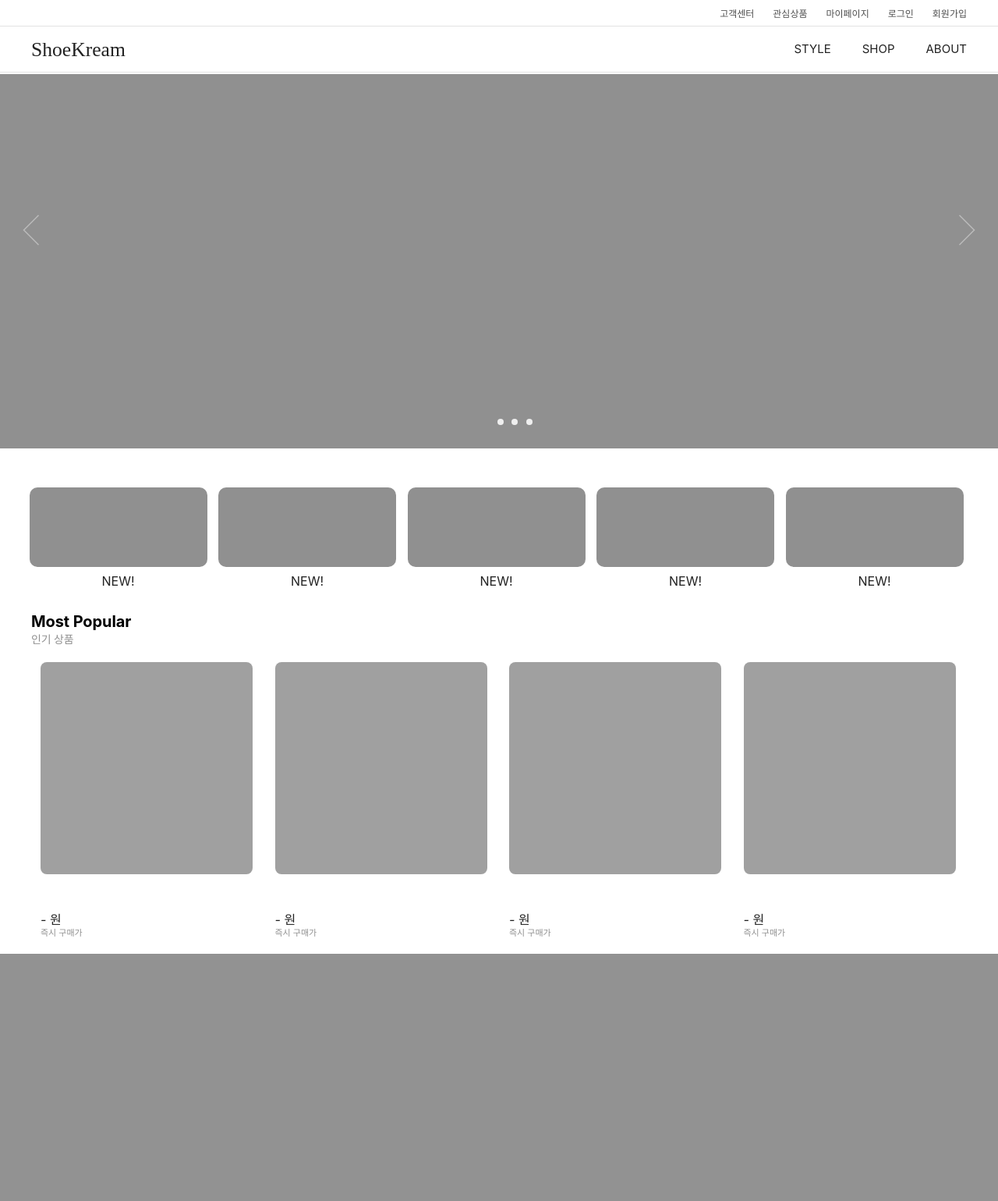
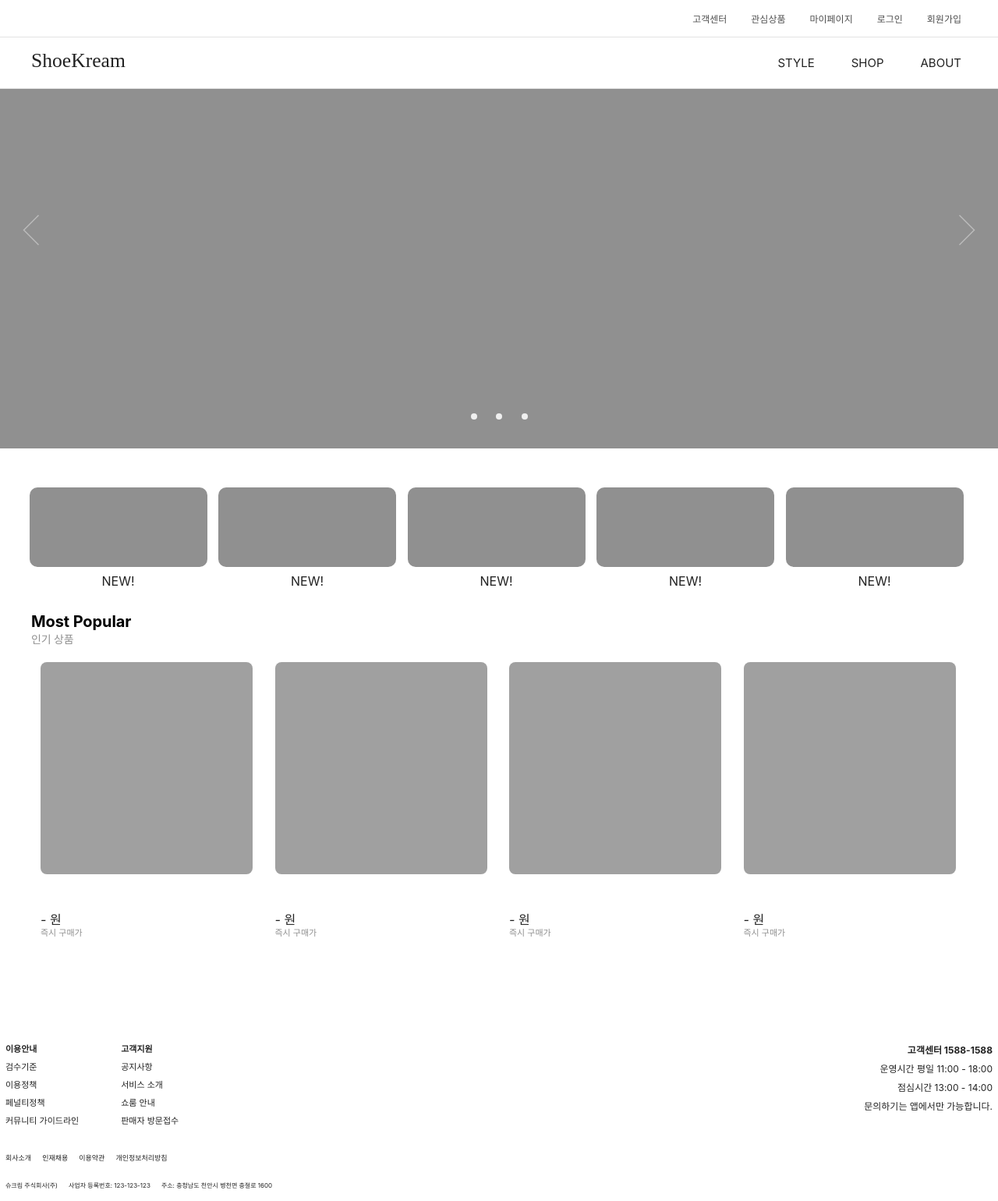
Before and after one commit to Dltmd202/WP-assignment, a PHP site: page /index.php in a window 1280 px wide. Shown: the whole page at 78% size. Before the commit the page ends 1223 px from the top, so only its background shows below. Run offline with PHP 8.4, Linux system fonts and the light colour scheme; data that the repository does not hold is empty; some web fonts are replaced.

Commit message:
Feat: Add footer.php

```diff
--- /dev/null
+++ b/css/footer.css
@@ -0,0 +1,63 @@
+
+.service_area{
+    display: flex;
+    justify-content: space-between;
+
+}
+
+ul{
+    list-style: none;
+}
+a{
+    text-decoration: none;
+}
+
+.customer_service{
+    display: flex;
+    text-align: right;
+    justify-content: flex-end;
+    font-size: 12px;
+}
+
+
+.menu_box{
+    display: flex;
+    font-size: 11px;
+}
+.corperate_info ul {
+    display: flex;
+    font-size: 9px;
+    text-align: center;
+
+}
+li{
+    margin: 7px;
+}
+.address ul{
+    display: flex;
+    font-size: 8px;
+    text-align: center;
+}
+.info_bottom{
+    margin-top: 0px;
+    justify-content: center;
+    text-align: center;
+
+}
+
+footer{
+    max-width: 1280px;
+    margin:0 auto;
+}
+
+.menu_list{
+    padding-inline-start: 0;
+}
+
+.menu_info{
+    margin-left: 40px;
+}
+
+ul {
+    padding-inline-start: 0;
+}
--- a/footer.php
+++ b/footer.php
@@ -1 +1,51 @@
-<?php
+<div class="container">
+  <footer>
+    <div class = "inner">
+        <div class = "service_area">
+            <div class = "footer_menu">
+                    <div class = "menu_box">
+                        <ul class = "menu_list">
+                            <li><a href=""><strong>이용안내</strong></a></li>
+                            <li><a href="">검수기준</a></li>
+                            <li><a href="">이용정책</a></li>
+                            <li><a href="">페널티정책</a></li>
+                            <li><a href="">커뮤니티 가이드라인</a></li>
+                        </ul>
+                        <ul class = "menu_info">
+                            <li><a href=""><strong>고객지원</strong></a></li>
+                            <li><a href="">공지사항</a></li>
+                            <li><a href="">서비스 소개</a></li>
+                            <li><a href="">쇼룸 안내</a></li>
+                            <li><a href="">판매자 방문접수</a></li>
+                        </ul>
+                    </div>
+            </div>
+            <div class = "customer_service">
+                <ul class = "customer_list">
+                        <li><a href=""><strong>고객센터 1588-1588</strong></a></li>
+                        <li>운영시간 평일 11:00 - 18:00</li>
+                        <li>점심시간 13:00 - 14:00</li>
+                        <li>문의하기는 앱에서만 가능합니다.</li>
+                    </ul>
+            </div>
+        </div>
+        <div class = "info_bottom">
+            <div class = "corperate_info">
+                <ul>
+                    <li><a href="">회사소개</a></li>
+                    <li><a href="">인재채용</a></li>
+                    <li><a href="">이용약관</a></li>
+                    <li><a href="">개인정보처리방침</a></li>
+                </ul>
+            </div>
+            <div class = "address">
+                <ul>
+                  <li>슈크림 주식회사(주)</li>
+                  <li>사업자 등록번호: 123-123-123</li>
+                  <li>주소: 충청남도 천안시 병천면 충절로 1600</li>
+                </ul>
+            </div>
+        </div>
+    </div>
+  </footer>
+</div>
--- a/index.php
+++ b/index.php
@@ -4,6 +4,7 @@
     <link href="css/header.css" rel="stylesheet">
     <link href="css/common.css" rel="stylesheet">
     <link href="css/index.css" rel="stylesheet">
+    <link href="css/footer.css" rel="stylesheet">
   </head>
   <body>
     <?php
--- a/order/bid.php
+++ b/order/bid.php
@@ -4,6 +4,7 @@
   <link href="/css/header.css" rel="stylesheet">
   <link href="/css/common.css" rel="stylesheet">
   <link href="/css/index.css" rel="stylesheet">
+  <link href="/css/footer.css" rel="stylesheet">
 </head>
 <body>
 
--- a/order/delete.php
+++ b/order/delete.php
@@ -4,6 +4,7 @@
   <link href="/css/header.css" rel="stylesheet">
   <link href="/css/common.css" rel="stylesheet">
   <link href="/css/index.css" rel="stylesheet">
+  <link href="/css/footer.css" rel="stylesheet">
 </head>
 <body>
 
--- a/order/detail.php
+++ b/order/detail.php
@@ -4,6 +4,7 @@
   <link href="/css/header.css" rel="stylesheet">
   <link href="/css/common.css" rel="stylesheet">
   <link href="/css/index.css" rel="stylesheet">
+  <link href="/css/footer.css" rel="stylesheet">
 </head>
 <body>
 
--- a/order/modify.php
+++ b/order/modify.php
@@ -4,6 +4,7 @@
   <link href="/css/header.css" rel="stylesheet">
   <link href="/css/common.css" rel="stylesheet">
   <link href="/css/index.css" rel="stylesheet">
+  <link href="/css/footer.css" rel="stylesheet">
 </head>
 <body>
 
--- a/price/create.php
+++ b/price/create.php
@@ -4,6 +4,8 @@
   <link href="/css/header.css" rel="stylesheet">
   <link href="/css/common.css" rel="stylesheet">
   <link href="/css/index.css" rel="stylesheet">
+  <link href="/css/footer.css" rel="stylesheet">
+
 </head>
 <body>
 
--- a/price/delete.php
+++ b/price/delete.php
@@ -4,6 +4,7 @@
   <link href="/css/header.css" rel="stylesheet">
   <link href="/css/common.css" rel="stylesheet">
   <link href="/css/index.css" rel="stylesheet">
+  <link href="/css/footer.css" rel="stylesheet">
 </head>
 <body>
 
--- a/price/detail.php
+++ b/price/detail.php
@@ -4,6 +4,7 @@
   <link href="/css/header.css" rel="stylesheet">
   <link href="/css/common.css" rel="stylesheet">
   <link href="/css/price.css" rel="stylesheet">
+  <link href="/css/footer.css" rel="stylesheet">
 </head>
 <body>
 
--- a/price/list.php
+++ b/price/list.php
@@ -4,6 +4,7 @@
   <link href="/css/header.css" rel="stylesheet">
   <link href="/css/common.css" rel="stylesheet">
   <link href="/css/price.css" rel="stylesheet">
+  <link href="/css/footer.css" rel="stylesheet">
 </head>
 <body>
 
--- a/price/modify.php
+++ b/price/modify.php
@@ -4,6 +4,7 @@
   <link href="/css/header.css" rel="stylesheet">
   <link href="/css/common.css" rel="stylesheet">
   <link href="/css/index.css" rel="stylesheet">
+  <link href="/css/footer.css" rel="stylesheet">
 </head>
 <body>
 
--- a/user/create.php
+++ b/user/create.php
@@ -4,6 +4,7 @@
   <link href="/css/header.css" rel="stylesheet">
   <link href="/css/common.css" rel="stylesheet">
   <link href="/css/index.css" rel="stylesheet">
+  <link href="/css/footer.css" rel="stylesheet">
 </head>
 <body>
 
--- a/user/login.php
+++ b/user/login.php
@@ -4,6 +4,7 @@
   <link href="/css/header.css" rel="stylesheet">
   <link href="/css/common.css" rel="stylesheet">
   <link href="/css/index.css" rel="stylesheet">
+  <link href="/css/footer.css" rel="stylesheet">
 </head>
 <body>
 
--- a/user/modify.php
+++ b/user/modify.php
@@ -4,6 +4,7 @@
   <link href="/css/header.css" rel="stylesheet">
   <link href="/css/common.css" rel="stylesheet">
   <link href="/css/index.css" rel="stylesheet">
+  <link href="/css/footer.css" rel="stylesheet">
 </head>
 <body>
 
--- a/user/mypage.php
+++ b/user/mypage.php
@@ -4,6 +4,7 @@
   <link href="/css/header.css" rel="stylesheet">
   <link href="/css/common.css" rel="stylesheet">
   <link href="/css/index.css" rel="stylesheet">
+  <link href="/css/footer.css" rel="stylesheet">
 </head>
 <body>
 
```
